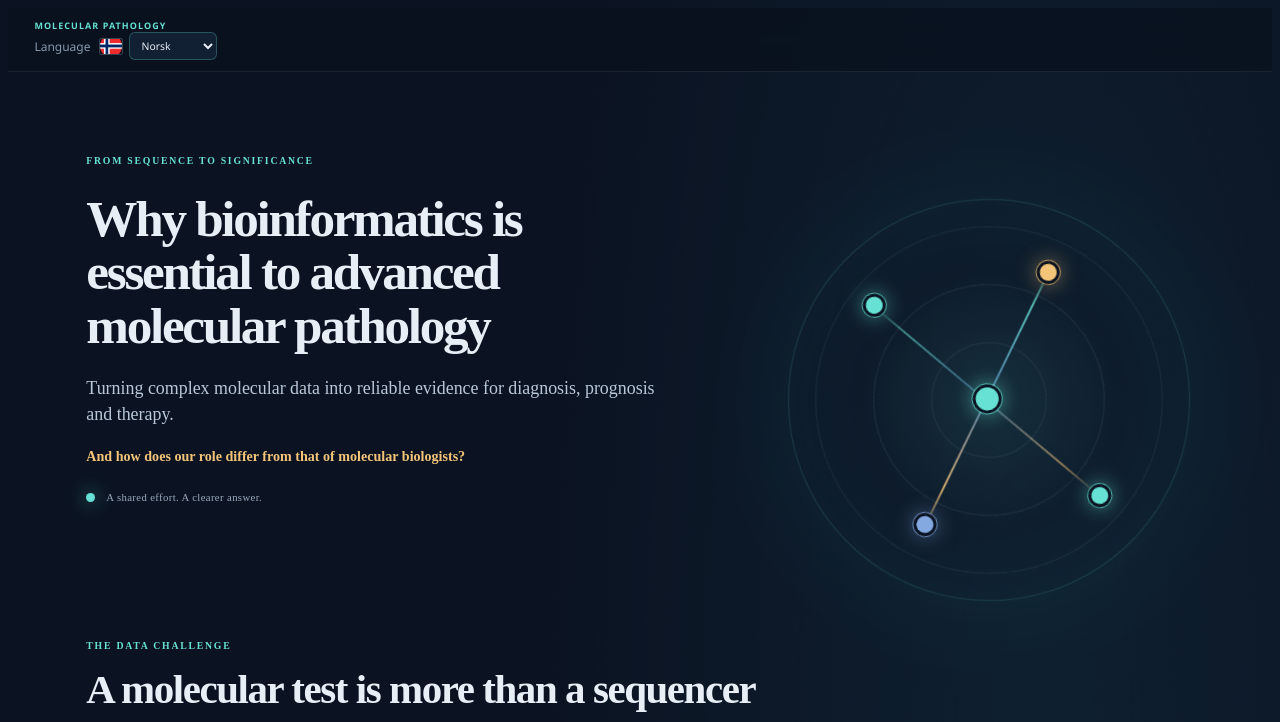
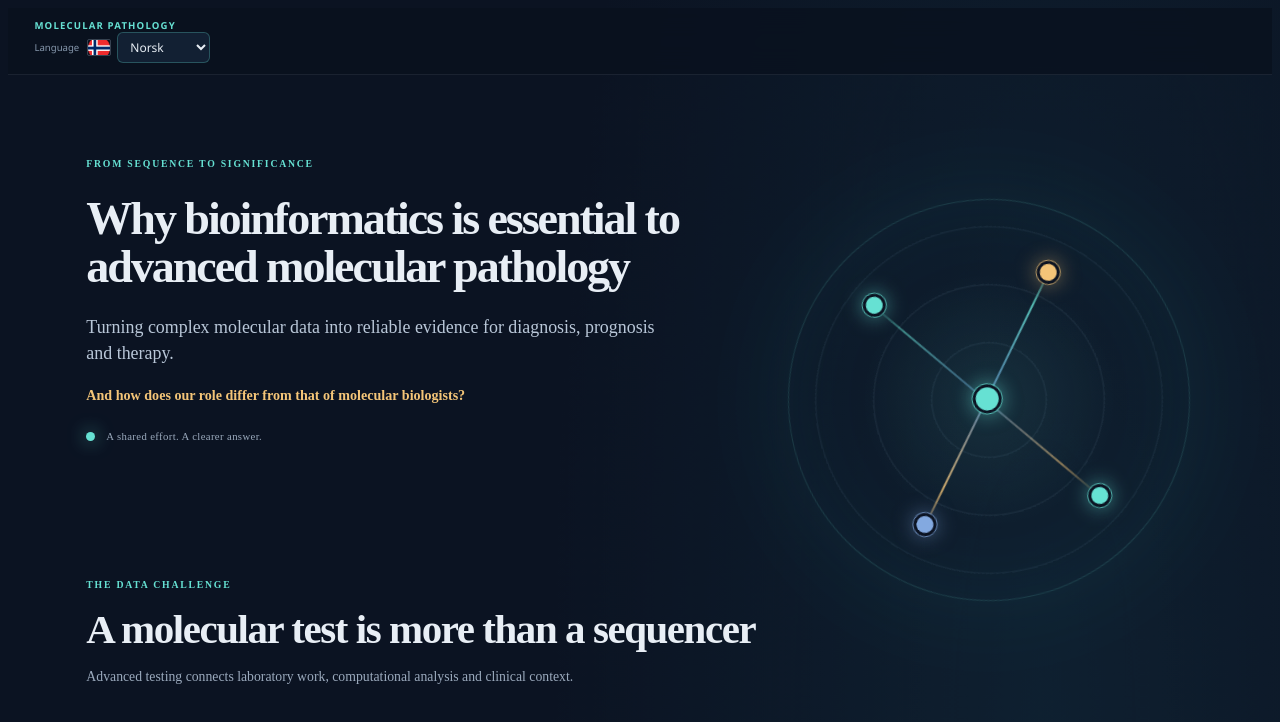
Before and after one commit to molversmyr/261030-lis-bioinf, a website built with Vite: page index.html in a window 1280 px wide. Shown: the top 722 px of the page. Built offline with nearby package versions, Linux system fonts and the light colour scheme; what reveal.js would draw is missing.

Commit message:
style(ui): update font-size clamps in css (#7)

```diff
--- a/src/theme.css
+++ b/src/theme.css
@@ -73,7 +73,7 @@ body {
 .reveal h1 {
   max-width: 760px;
   margin: 0 0 24px;
-  font-size: clamp(2.5rem, 4vw, 4.5rem);
+  font-size: clamp(2.5rem, 3.6vw, 4.25rem);
   line-height: 1.04;
   letter-spacing: -0.045em;
 }
@@ -714,7 +714,7 @@ body {
 
 .menubar .brand {
   color: var(--teal);
-  font-size: clamp(0.52rem, 0.7vw, 0.72rem);
+  font-size: clamp(0.5rem, 0.75vw, 0.9rem);
   font-weight: 800;
   letter-spacing: 0.12em;
   white-space: nowrap;
@@ -728,7 +728,7 @@ body {
 .menubar .menu li,
 .menubar .menu a {
   color: #9aabbe;
-  font-size: clamp(0.48rem, 0.72vw, 0.72rem);
+  font-size: clamp(0.5rem, 0.75vw, 0.9rem);
   font-weight: 550;
   white-space: nowrap;
 }
@@ -743,7 +743,7 @@ body {
   align-items: center;
   gap: 8px;
   color: #8799ad;
-  font-size: 0.75rem;
+  font-size: clamp(0.5rem, 0.75vw, 0.9rem);
   white-space: nowrap;
 }
 
@@ -755,7 +755,7 @@ body {
   background: #122033;
   color: var(--ink);
   font: inherit;
-  font-size: 0.65rem;
+  font-size: 0.75rem;
 }
 
 .menubar .language-choice {
```
